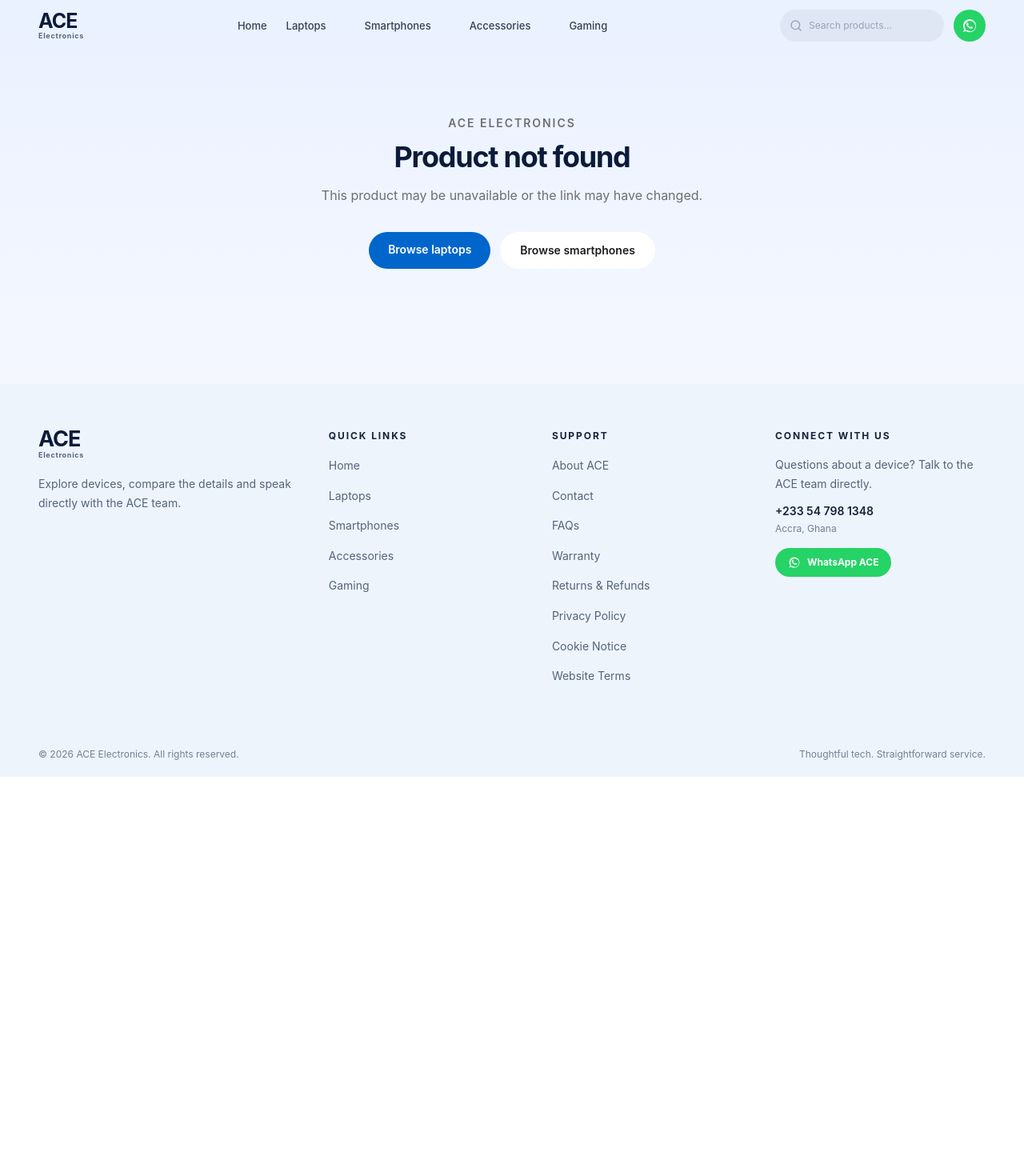
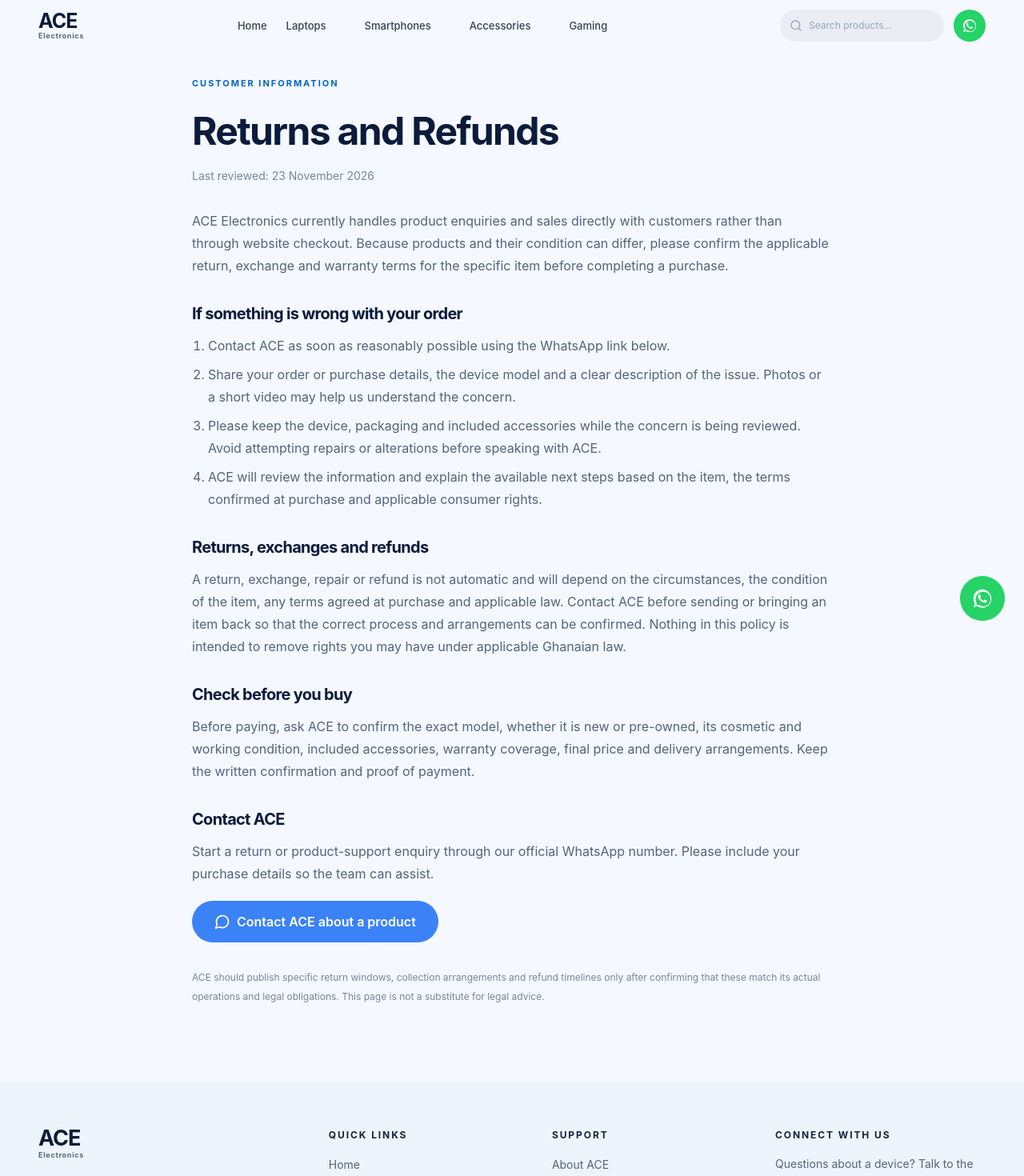
Before and after one commit to Bosman-best/my-nextjs-ace-electronics-web-build, a Next.js app: page /returns in a window 1280 px wide. Before the commit this address had no page. Shown: the top 1470 px of the page at 80% size. Before the commit the page ends 971 px from the top, so only its background shows below. Built offline with nearby package versions, Linux system fonts and the light colour scheme.

Commit message:
Add storefront cookie and returns policies

```diff
--- /dev/null
+++ b/app/returns/page.tsx
@@ -0,0 +1,52 @@
+import NavBar from '@/components/layout/NavBar'
+import Footer from '@/components/layout/Footer'
+import PageContainer from '@/components/layout/PageContainer'
+import FloatingWhatsAppWidget from '@/components/whatsapp/FloatingWhatsAppWidget'
+import ButtonWhatsApp from '@/components/ui/ButtonWhatsApp'
+import type { Metadata } from 'next'
+
+export const metadata: Metadata = {
+  title: 'Returns and Refunds Policy | ACE Electronics Ghana',
+  description: 'How to contact ACE Electronics about a product concern, return, exchange or refund.',
+}
+
+export default function ReturnsPage() {
+  return (
+    <>
+      <NavBar />
+      <main className="ace-page min-h-screen py-16 md:py-24">
+        <PageContainer>
+          <article className="mx-auto max-w-[800px]">
+            <p className="mb-3 text-[11px] font-bold uppercase tracking-[.18em] text-[#0066CC]">Customer information</p>
+            <h1 className="mb-2 font-heading text-[36px] font-semibold text-[#14233B] md:text-[48px]">Returns and Refunds</h1>
+            <p className="mb-8 text-sm text-[#77879B]">Last reviewed: 23 November 2026</p>
+
+            <p className="leading-7 text-[#53647B]">ACE Electronics currently handles product enquiries and sales directly with customers rather than through website checkout. Because products and their condition can differ, please confirm the applicable return, exchange and warranty terms for the specific item before completing a purchase.</p>
+
+            <h2 className="mt-8 mb-3 font-heading text-xl font-semibold text-[#14233B]">If something is wrong with your order</h2>
+            <ol className="list-decimal space-y-2 pl-5 leading-7 text-[#53647B]">
+              <li>Contact ACE as soon as reasonably possible using the WhatsApp link below.</li>
+              <li>Share your order or purchase details, the device model and a clear description of the issue. Photos or a short video may help us understand the concern.</li>
+              <li>Please keep the device, packaging and included accessories while the concern is being reviewed. Avoid attempting repairs or alterations before speaking with ACE.</li>
+              <li>ACE will review the information and explain the available next steps based on the item, the terms confirmed at purchase and applicable consumer rights.</li>
+            </ol>
+
+            <h2 className="mt-8 mb-3 font-heading text-xl font-semibold text-[#14233B]">Returns, exchanges and refunds</h2>
+            <p className="leading-7 text-[#53647B]">A return, exchange, repair or refund is not automatic and will depend on the circumstances, the condition of the item, any terms agreed at purchase and applicable law. Contact ACE before sending or bringing an item back so that the correct process and arrangements can be confirmed. Nothing in this policy is intended to remove rights you may have under applicable Ghanaian law.</p>
+
+            <h2 className="mt-8 mb-3 font-heading text-xl font-semibold text-[#14233B]">Check before you buy</h2>
+            <p className="leading-7 text-[#53647B]">Before paying, ask ACE to confirm the exact model, whether it is new or pre-owned, its cosmetic and working condition, included accessories, warranty coverage, final price and delivery arrangements. Keep the written confirmation and proof of payment.</p>
+
+            <h2 className="mt-8 mb-3 font-heading text-xl font-semibold text-[#14233B]">Contact ACE</h2>
+            <p className="mb-5 leading-7 text-[#53647B]">Start a return or product-support enquiry through our official WhatsApp number. Please include your purchase details so the team can assist.</p>
+            <ButtonWhatsApp text="Hello ACE, I need help with a product I purchased.">Contact ACE about a product</ButtonWhatsApp>
+
+            <p className="mt-8 text-xs leading-6 text-[#77879B]">ACE should publish specific return windows, collection arrangements and refund timelines only after confirming that these match its actual operations and legal obligations. This page is not a substitute for legal advice.</p>
+          </article>
+        </PageContainer>
+      </main>
+      <Footer />
+      <FloatingWhatsAppWidget />
+    </>
+  )
+}
```
